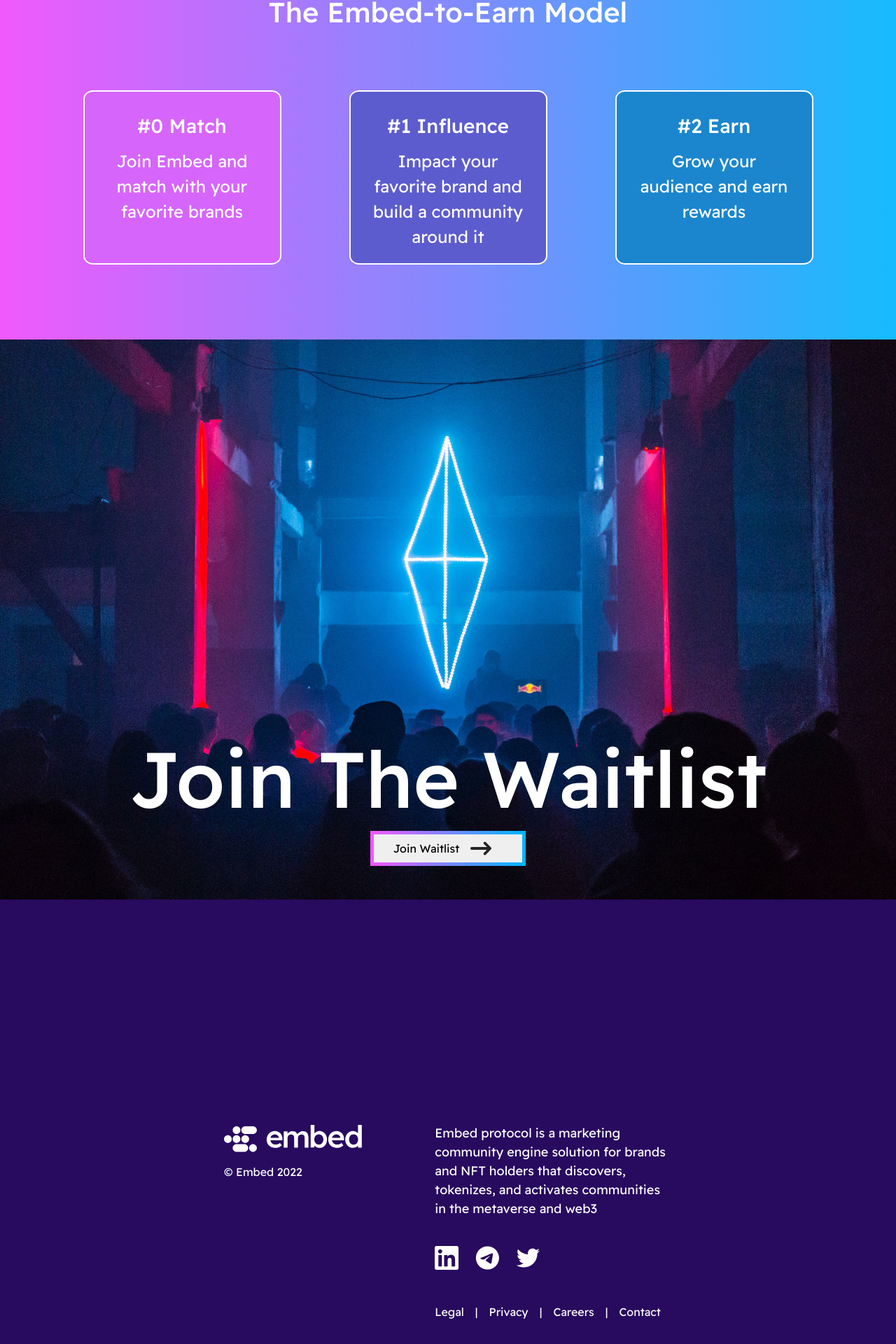
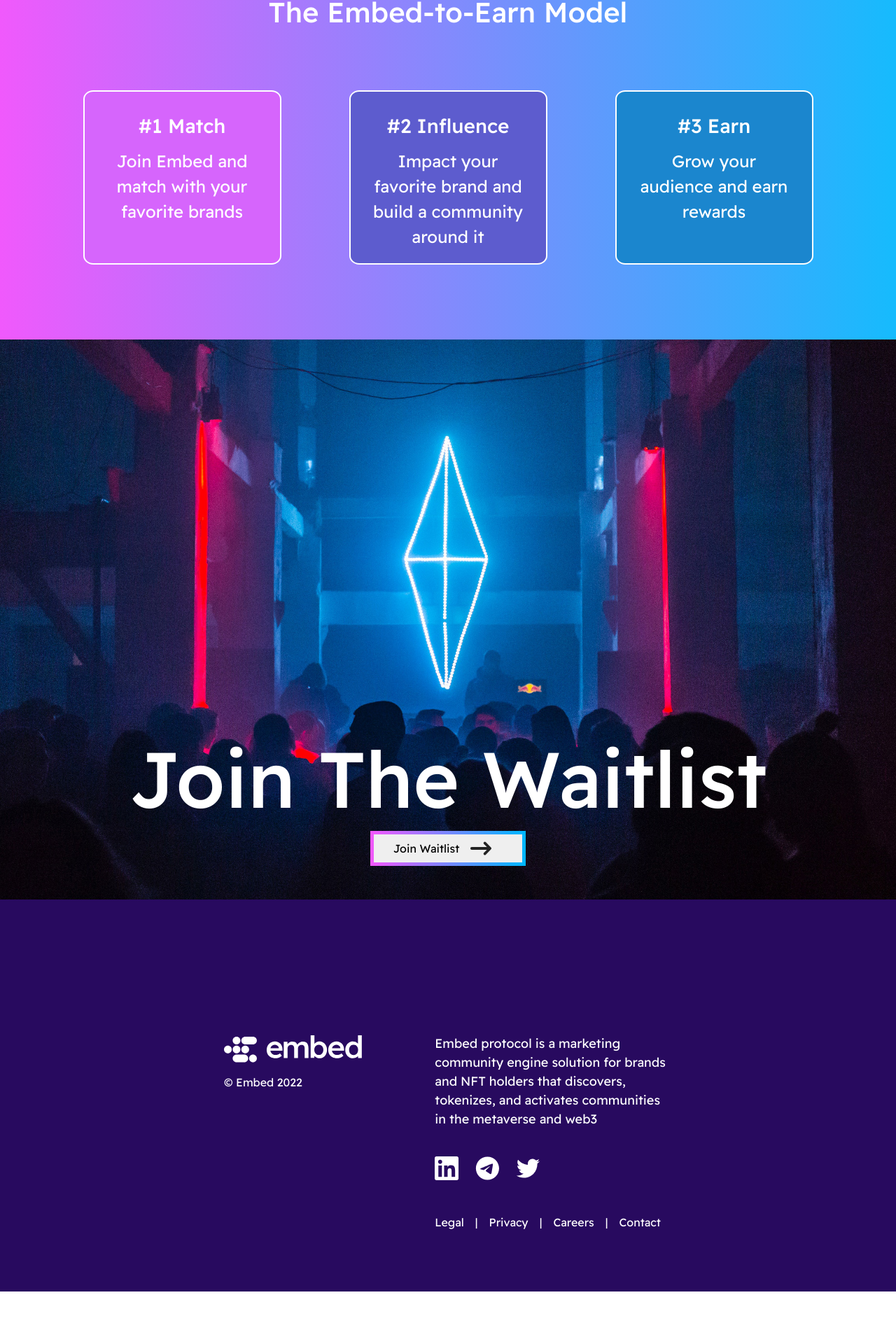
Before and after one commit to Kimoy-lomod/bordox-technical-assessment, a React (Create React App) app: page / in a window 1280 px wide. Shown: the part 1751-3671 px from the top of the page at 70% size. After the commit the page ends 3596 px from the top, so only its background shows below. Built offline with nearby package versions, Linux system fonts and the light colour scheme.

Commit message:
clean up

```diff
--- a/src/Components/SectionFive.jsx
+++ b/src/Components/SectionFive.jsx
@@ -5,7 +5,7 @@
 
 const SectionFive = () => {
   return (
-    <div style={{ padding: "20rem 20rem", display: "flex", backgroundColor: "#280A5F", color: "white", height: "70vh" }}>
+    <div style={{ padding: "12rem 20rem", display: "flex", backgroundColor: "#280A5F", color: "white", height: "70vh" }}>
       <Col>
         <div>
           <img alt="" src={embedLogoWhite} width="200" />
--- a/src/Components/SectionFour.jsx
+++ b/src/Components/SectionFour.jsx
@@ -4,7 +4,7 @@
 
 const SectionFour = () => {
   return (
-    <div
+    <div id="join"
       className="s4-container"
       style={{
         backgroundImage: `url(${neonNightClubImg})`,
--- a/src/Components/SectionOne.jsx
+++ b/src/Components/SectionOne.jsx
@@ -6,7 +6,7 @@
 function SectionOne() {
   return (
     <>
-      <div class="content">
+      <div id="home" class="content">
         <div class="details-content">
           <img alt="" src={mainLogo} width="60" height="60" className="my-3 mx-3 d-inline-block align-top" />
           <h1>Embed empowers you to monetize your portfolio</h1>
--- a/src/Components/SectionThree.jsx
+++ b/src/Components/SectionThree.jsx
@@ -17,7 +17,7 @@
   }, [models]);
 
   return (
-    <div className="s3-container">
+    <div id="promote" className="s3-container">
       <div>
         <h1 className="text-center">The Embed-to-Earn Model</h1>
       </div>
@@ -26,7 +26,7 @@
           {data.map(({ title, description }, i) => (
             <Col key={i}>
               <div className={`box box-${i}`}>
-                <h3>{`#${i} ${title}`} </h3>
+                <h3>{`#${i + 1} ${title}`} </h3>
                 <p>{description}</p>
               </div>
             </Col>
--- a/src/Components/SectionTwo.jsx
+++ b/src/Components/SectionTwo.jsx
@@ -7,7 +7,7 @@
 
 const SectionTwo = () => {
   return (
-    <Container>
+    <Container id="earn">
       <Row className="container">
         <Col className="section-two-details">
           <h1>Lead the change</h1>
```
